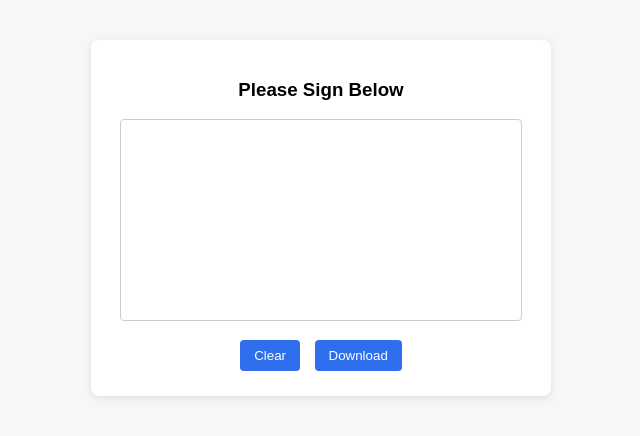
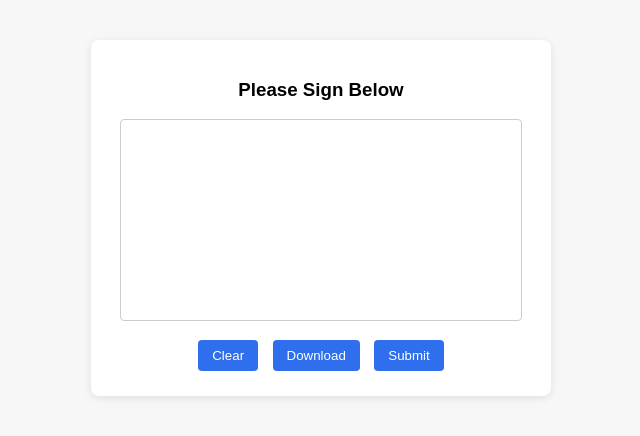
Before and after one commit to charlotteT9/signature, a plain HTML site: page index.html in a window 1280 px wide. Shown: the whole page, without its empty margins (319-959 px from the left). Drawn offline with Linux system fonts and the light colour scheme.

Commit message:
add submit function and url query parameters

```diff
--- a/index.html
+++ b/index.html
@@ -59,6 +59,7 @@ button:hover{
 <div class="buttons">
 <button onclick="clearSignature()">Clear</button>
 <button onclick="downloadSignature()">Download</button>
+<button onclick="submitSignature()">Submit</button>
 <!-- <button onclick="getSignature();">
     Get Base64
 </button>
@@ -73,6 +74,13 @@ button:hover{
 
 const canvas = document.getElementById("signature");
 const ctx = canvas.getContext("2d");
+const params = new URLSearchParams(window.location.search);
+
+const recordId = params.get("recordId");
+const collectionId = params.get("collectionId");
+
+console.log("RecordId:", recordId);
+console.log("CollectionId:", collectionId);
 
 let drawing = false;
 
@@ -128,6 +136,36 @@ function downloadSignature() {
     link.click();
     document.body.removeChild(link);
 }
+function submitSignature() {
+
+    if (!recordId || !collectionId) {
+        alert("Missing recordId or collectionId in URL");
+        return;
+    }
+
+    const base64 = canvas.toDataURL("image/png").split(",")[1];
+
+    fetch("https://your-api-url/api/transport/records", {
+        method: "POST",
+        headers: {
+            "Content-Type": "application/json"
+        },
+        body: JSON.stringify({
+            recordId: recordId,
+            collectionId: collectionId,
+            base64: base64
+        })
+    })
+    .then(res => res.json())
+    .then(data => {
+        console.log("Success:", data);
+        alert("Signature submitted successfully!");
+    })
+    .catch(err => {
+        console.error(err);
+        alert("Error submitting signature");
+    });
+}
 /*function getSignature(){
 const base64 = canvas.toDataURL("image/png");
 document.getElementById("signatureOutput").value = base64; } */
```
